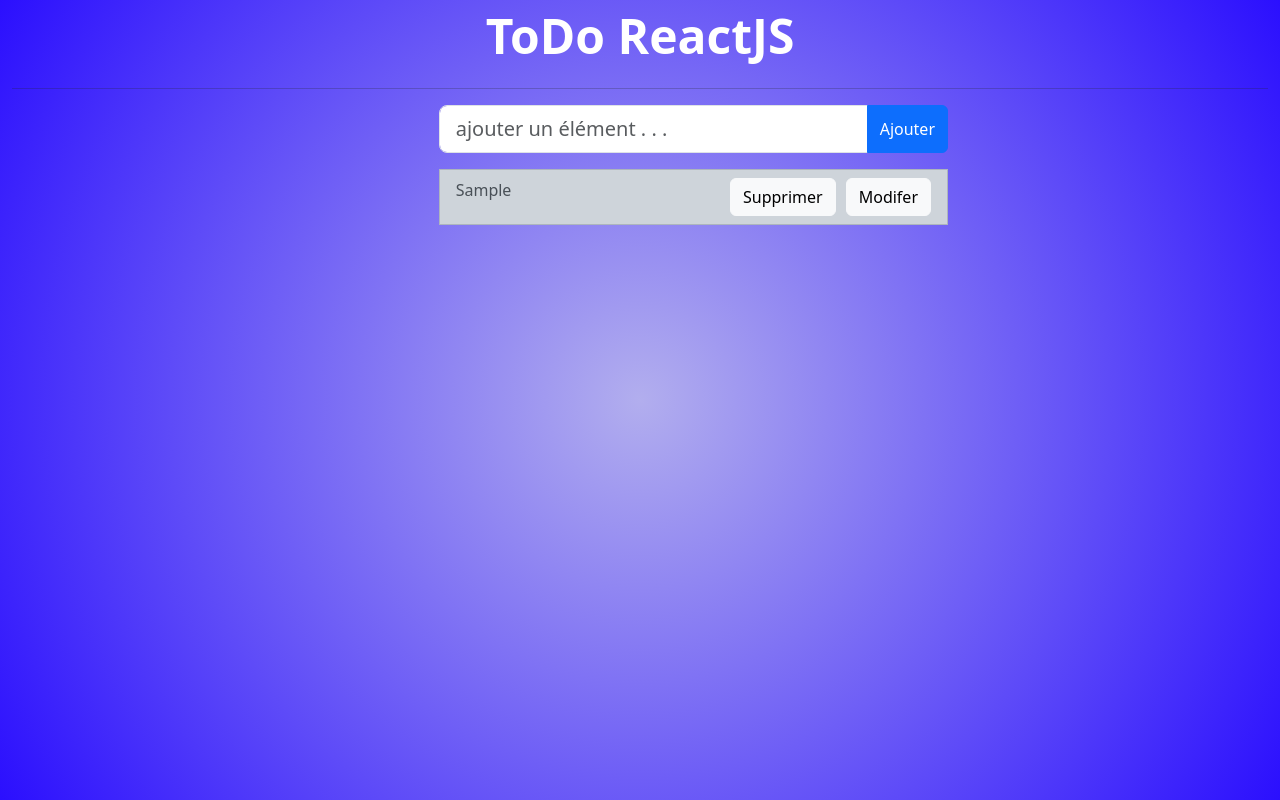
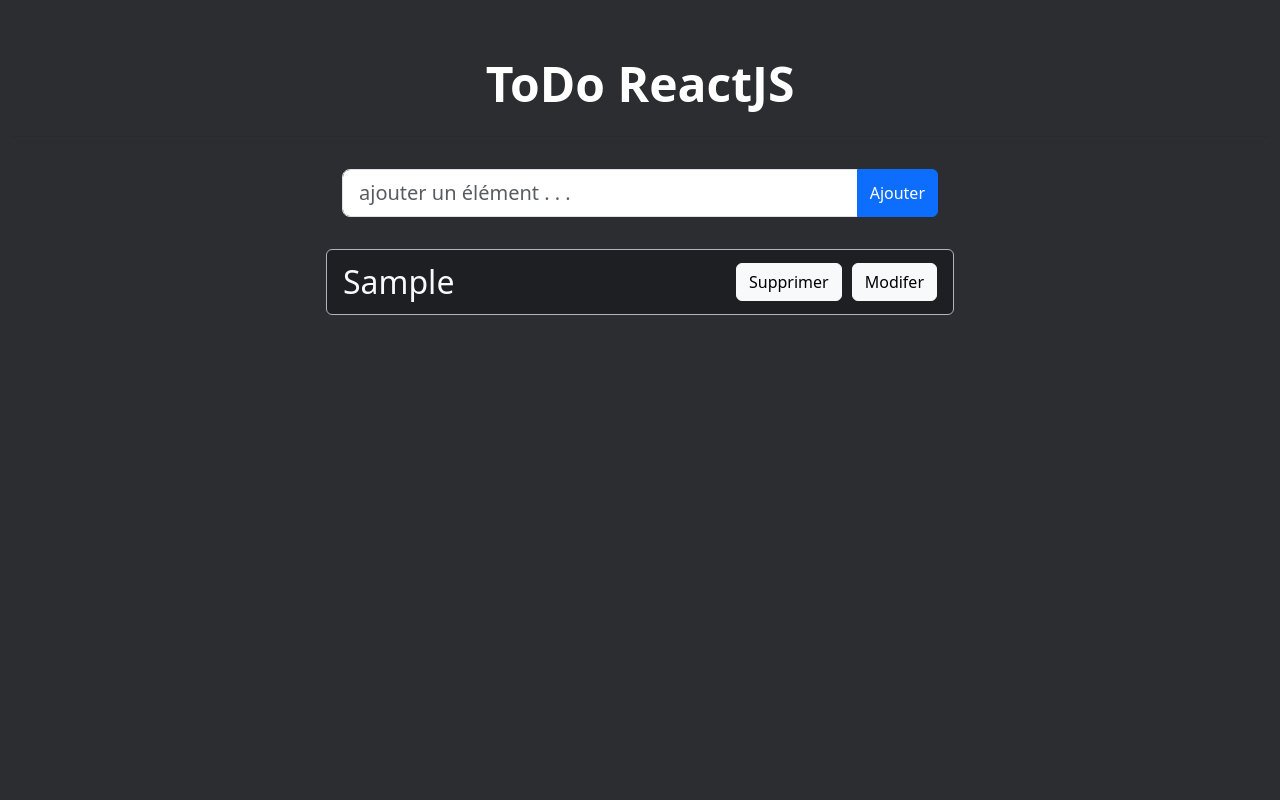
Before and after one commit to DylanLakhdari/ToDo-ReactJS, a React (Vite) app: page / in a window 1280 px wide. Both pictures are taken after typing "Sample" into the empty fields and a click on the button "Ajouter". Built offline with nearby package versions, Linux system fonts and the light colour scheme.

Commit message:
Fix frontend

```diff
--- a/src/App.jsx
+++ b/src/App.jsx
@@ -1,4 +1,4 @@
-import React, { Component } from "react";
+import React, {Component} from "react";
 import "bootstrap/dist/css/bootstrap.css";
 import Container from "react-bootstrap/Container";
 import Row from "react-bootstrap/Row";
@@ -75,9 +75,10 @@ class App extends Component {
             });
         }
     };
+
     render() {
         return (
-      <Container style={{ minHeight: '100vh', minWidth: '100%', background: 'radial-gradient(circle, rgba(178,174,238,1) 0%, rgba(43,15,254,1) 100%)'}} className="bg-success">
+            <Container style={{minHeight: '100vh', minWidth: '100%', background: '#2b2d30'}}>
                 <Row
                     style={{
                         display: "flex",
@@ -87,14 +88,22 @@ class App extends Component {
                         fontWeight: "bolder",
                         color: "white",
                     }}
-        >
+                className="pt-5">
                     ToDo ReactJS
                 </Row>
 
-        <hr />
+                <hr/>
+
                 <Row>
-          <Col md={{ span: 5, offset: 4 }}>
-            <InputGroup className="mb-3">
+                    <Col style={{
+                        display: "flex",
+                        justifyContent: "center",
+                        alignItems: "center",
+                        fontSize: "3rem",
+                        fontWeight: "bolder",
+                        color: "white",
+                    }}>
+                        <InputGroup className="mb-3 w-50 p-3">
                             <FormControl
                                 placeholder="ajouter un élément . . . "
                                 size="lg"
@@ -110,23 +119,31 @@ class App extends Component {
                     </Col>
                 </Row>
                 <Row>
-          <Col md={{ span: 5, offset: 4 }}>
+                    <Col>
                         <ListGroup>
                             {this.state.list.map((item, index) => {
                                 return (
-                  <div key={index}>
-                    <ListGroup.Item
+                                    <div key={index} style={{
+                                        display: "flex",
+                                        justifyContent: "center",
+                                        alignItems: "center",
+                                        fontWeight: "bolder",
+                                        color: "white",
+                                    }}>
+                                        <ListGroup.Item className="w-50 rounded mb-3 text-light fs-2"
                                                         variant="dark"
                                                         action
                                                         style={{
                                                             display: "flex",
                                                             justifyContent: "space-between",
+                                                            alignItems: "center",
+                                                            backgroundColor: "#1e1f22"
                                                         }}
                                         >
                                             {item.value}
-                      <span>
+                        <div className="d-flex align-items-center">
                             <Button
-                          style={{ marginRight: "10px" }}
+                                style={{marginRight: "10px"}}
                                 variant="light"
                                 onClick={() => this.deleteItem(item.id)}
                             >
@@ -138,7 +155,7 @@ class App extends Component {
                         >
                           Modifer
                         </Button>
-                      </span>
+                        </div>
                                         </ListGroup.Item>
                                     </div>
                                 );
```
Also changed, not shown: 1 other file (tests, documents, lock files or other folders). Lines whose indentation alone changed are shown as unchanged.
